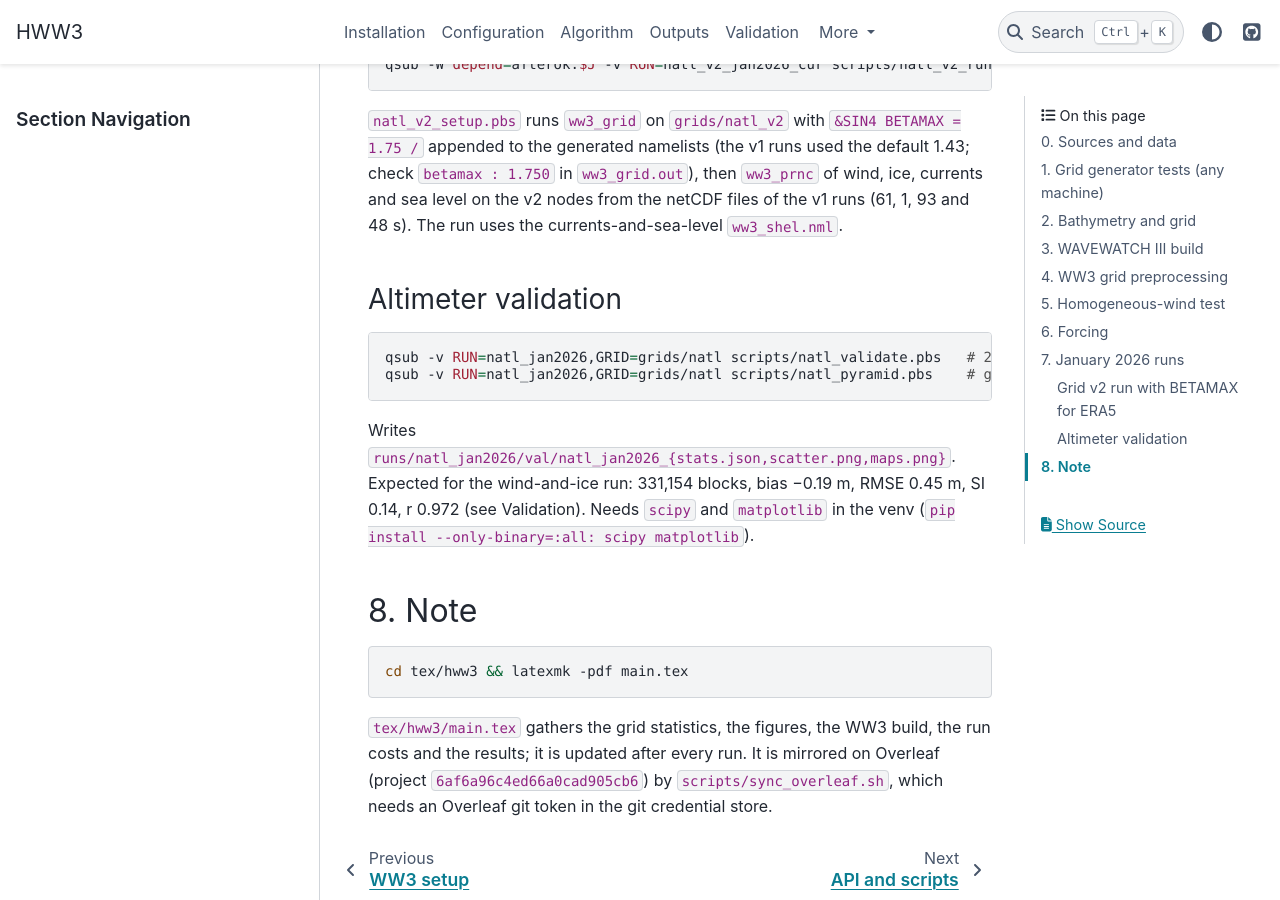
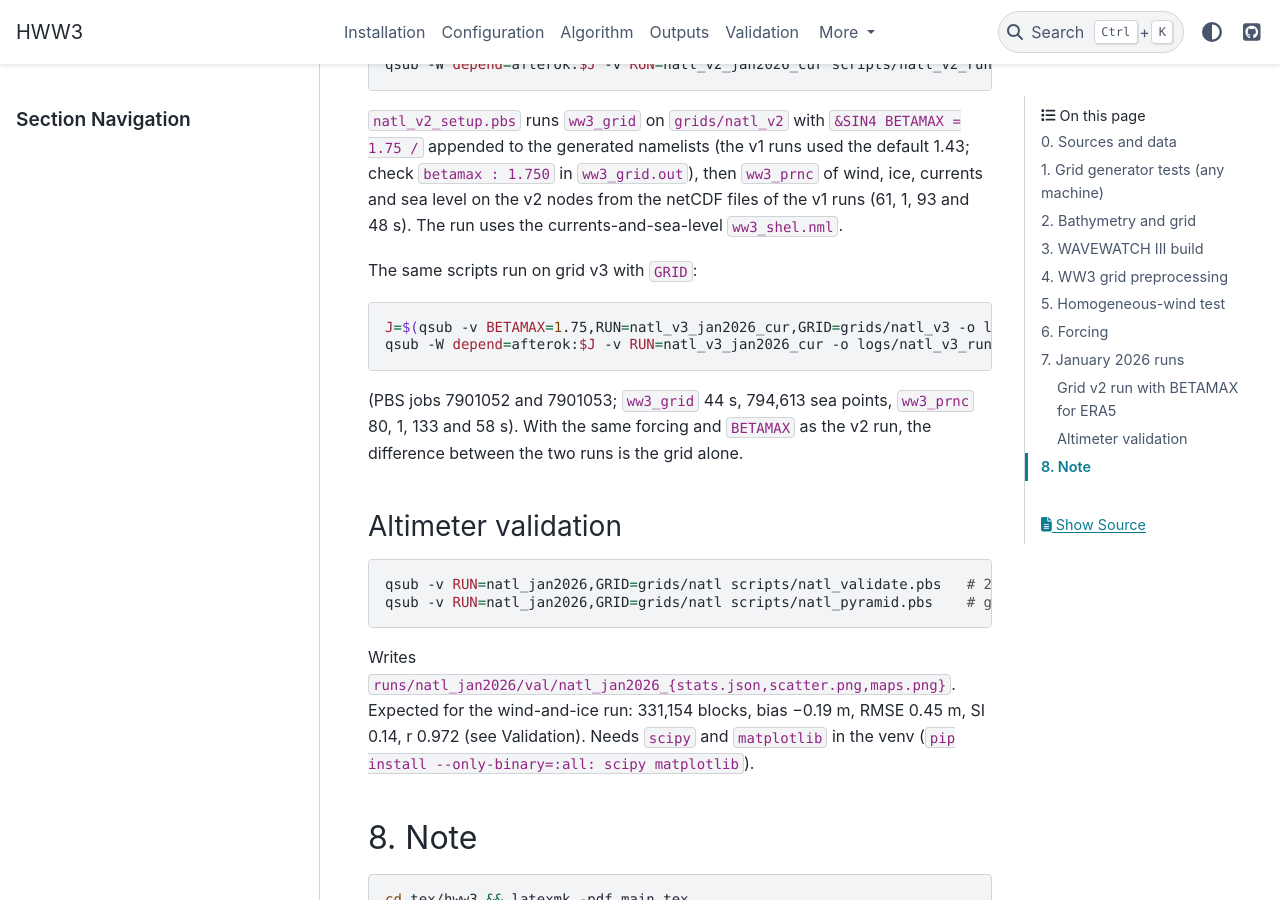
Before and after one commit to jmdelouis/HWW3, a Sphinx documentation site: the page built from docs/reproducing.md, in a window 1280 px wide and 900 px high, scrolled down 3261 px. Built offline with Sphinx 7.4.7 and the PyData theme 0.15.4, drawn with Linux system fonts in a browser that asks for light colours.

Commit message:
Launch the January 2026 run on grid v3 with the same forcing and BETAMAX 1.75 as the v2 run
natl_v2_setup.pbs takes the grid directory from GRID; setup job 7901052 ran ww3_grid in 44 s (794,613 sea points, betamax 1.750) and ww3_prnc of wind, ice, currents and sea level on the v3 nodes in 80, 1, 133 and 58 s, and run job 7901053 (112 ranks, runs/natl_v3_jan2026_cur) waits in the mpi_4 queue, so that the difference between the v2 and v3 runs is the grid alone.

Co-Authored-By: Claude Opus 5.5 <noreply@anthropic.com>

````diff
--- a/docs/reproducing.md
+++ b/docs/reproducing.md
@@ -145,6 +145,17 @@ used the default 1.43; check `betamax : 1.750` in `ww3_grid.out`), then
 netCDF files of the v1 runs (61, 1, 93 and 48 s). The run uses the
 currents-and-sea-level `ww3_shel.nml`.
 
+The same scripts run on grid v3 with `GRID`:
+
+```bash
+J=$(qsub -v BETAMAX=1.75,RUN=natl_v3_jan2026_cur,GRID=grids/natl_v3 -o logs/natl_v3_setup.log scripts/natl_v2_setup.pbs)
+qsub -W depend=afterok:$J -v RUN=natl_v3_jan2026_cur -o logs/natl_v3_run.log scripts/natl_v2_run.pbs
+```
+
+(PBS jobs 7901052 and 7901053; `ww3_grid` 44 s, 794,613 sea points,
+`ww3_prnc` 80, 1, 133 and 58 s). With the same forcing and `BETAMAX` as
+the v2 run, the difference between the two runs is the grid alone.
+
 ### Altimeter validation
 
 ```bash
````
Also changed, not shown: 3 other files.
